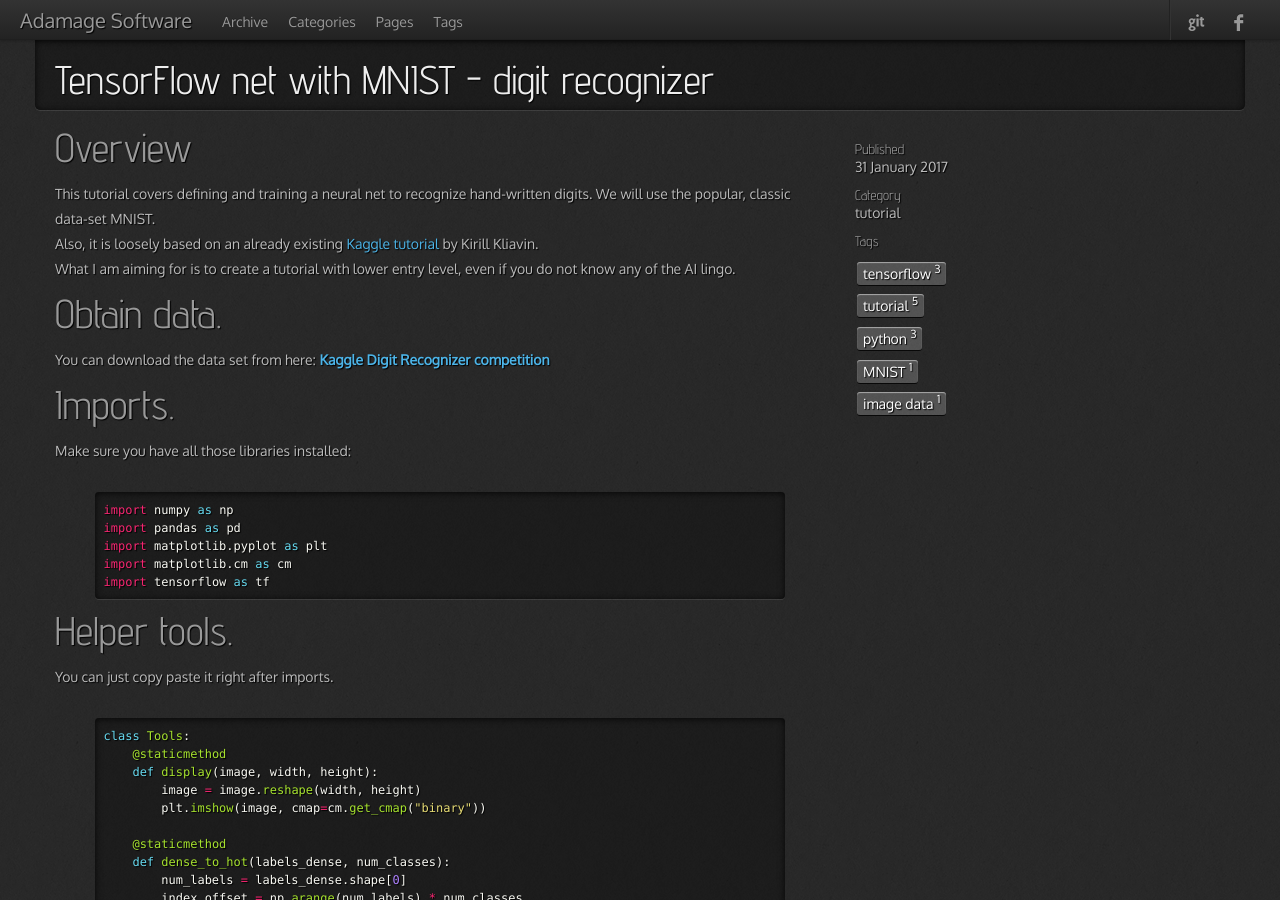
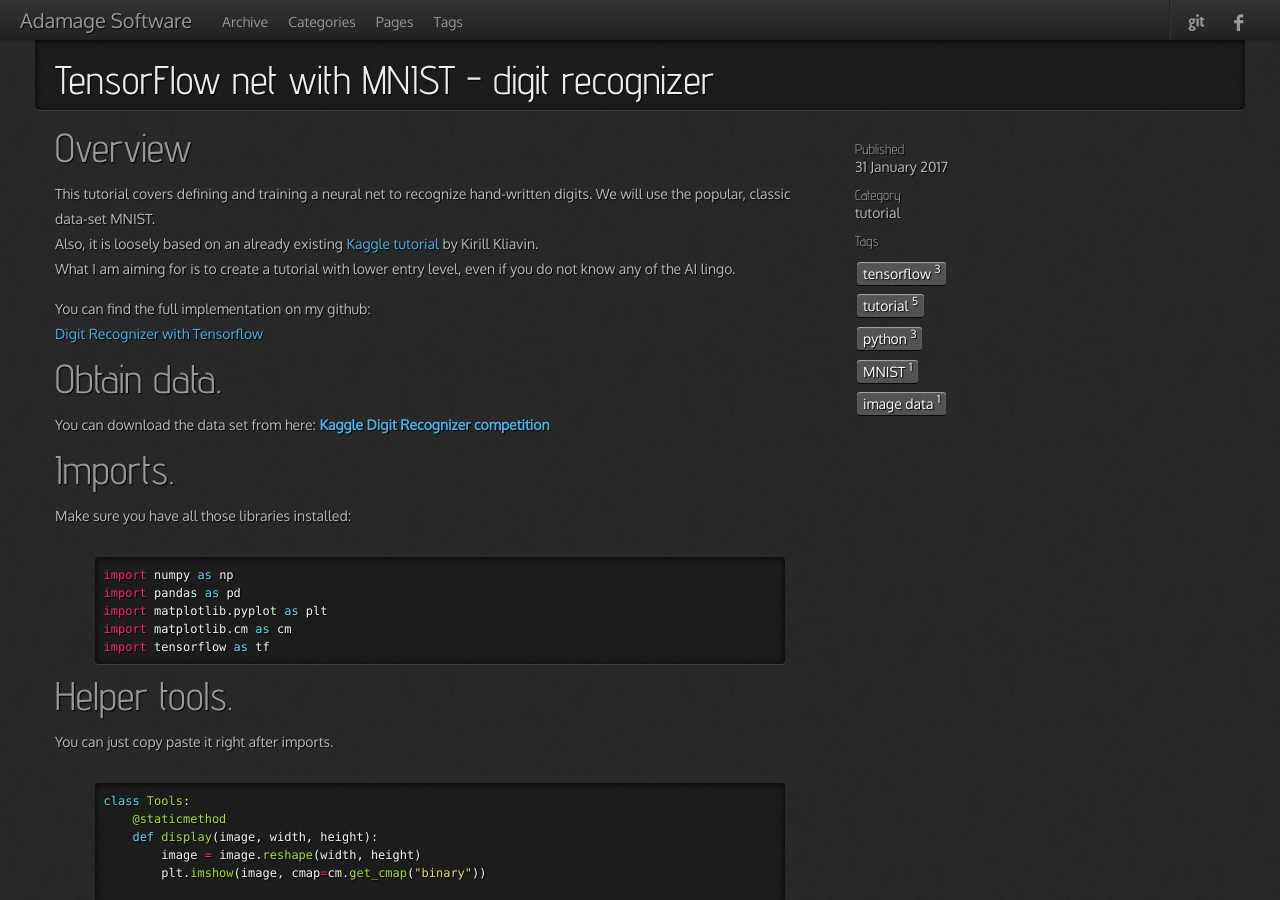
Before and after one commit to Adamage/adamage.github.io, a Jekyll site: the page built from _posts/2017-01-31-Tensorflow-MNIST.md, in a window 1280 px wide and 900 px high. Built offline with Jekyll 4.4.1, drawn with Linux system fonts in a browser that asks for light colours; nearby versions of some CDN libraries; comment, search, counter and statistics services are not loaded.

Commit message:
Update 2017-01-31-Tensorflow-MNIST.md

```diff
--- a/_posts/2017-01-31-Tensorflow-MNIST.md
+++ b/_posts/2017-01-31-Tensorflow-MNIST.md
@@ -10,7 +10,10 @@ tags : [tensorflow, tutorial, python, MNIST, image data]
 # Overview
 This tutorial covers defining and training a neural net to recognize hand-written digits. We will use the popular, classic data-set MNIST.<br>
 Also, it is loosely based on an already existing <a href="https://www.kaggle.com/kakauandme/digit-recognizer/tensorflow-deep-nn">Kaggle tutorial </a> by Kirill Kliavin.<br>
-What I am aiming for is to create a tutorial with lower entry level, even if you do not know any of the AI lingo.
+What I am aiming for is to create a tutorial with lower entry level, even if you do not know any of the AI lingo.<br>
+
+You can find the full implementation on my github:<br>
+<a href="https://github.com/Adamage/neural-nets-tutorials/tree/master/tensorflow/images/digit_recognizer_mnist">Digit Recognizer with Tensorflow </a> <br>
 
 # Obtain data.
 You can download the data set from here:<b>
```
